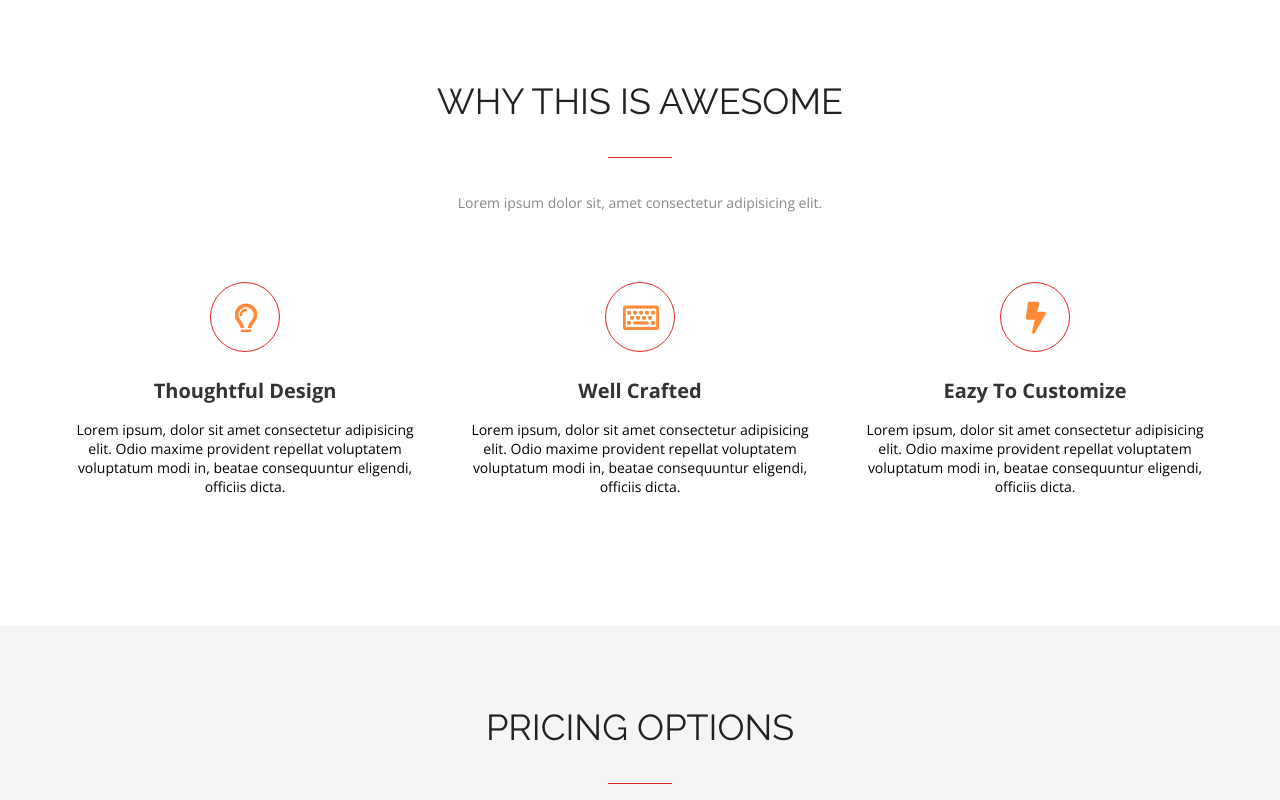
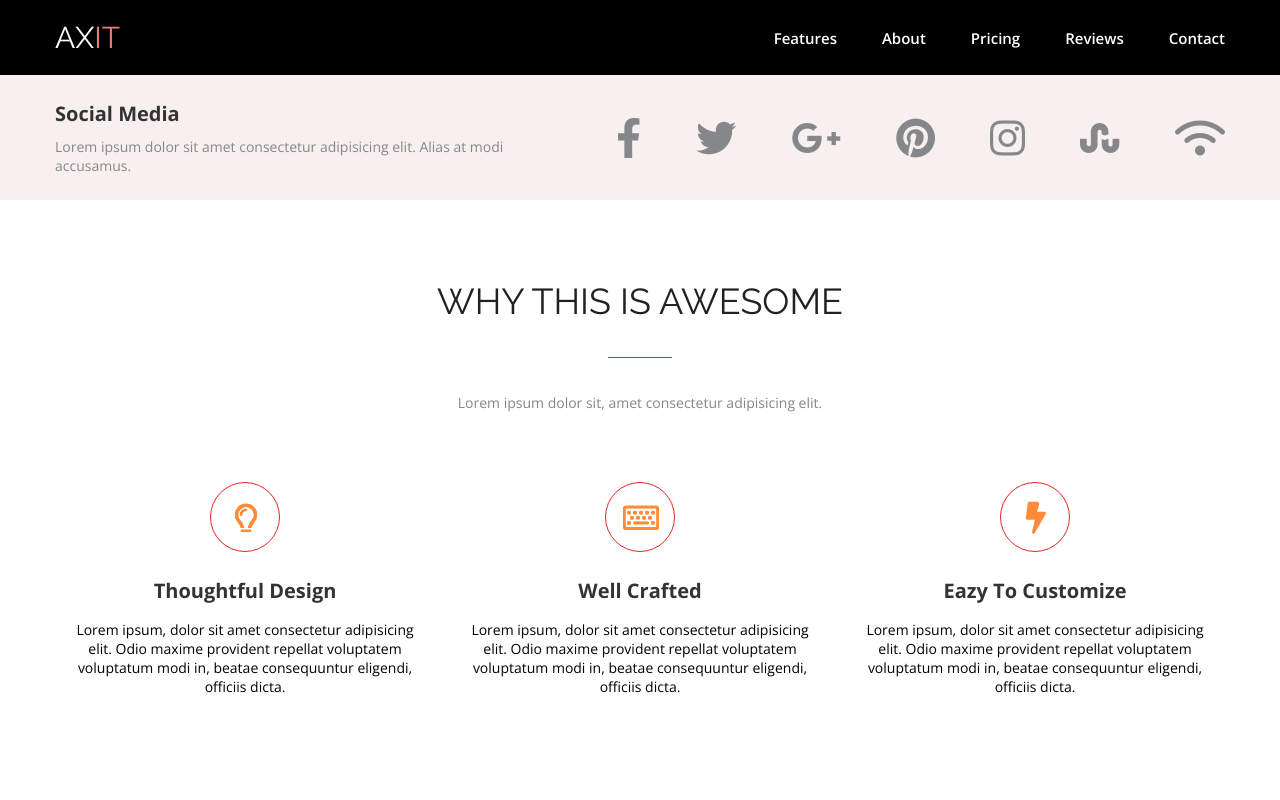
Before and after one commit to kmpronina/FE49-Landing-Ksenia-Pronina, a plain HTML site: page index.html in a window 1280 px wide. Shown: the top 800 px of the page. Drawn offline with nearby package versions, Linux system fonts and the light colour scheme.

Commit message:
added header, footer, social

```diff
--- a/css/axure.css
+++ b/css/axure.css
@@ -4,7 +4,7 @@
   background-position: center;
   background-size: cover;
   padding: 80px 0 45px;
-  z-index: 10;
+  z-index: 1;
   position: relative;
 }
 .axure::after {
@@ -21,9 +21,7 @@
   max-width: 1170px;
   padding: 0 15px;
   margin: auto;
-  /* background-color: rgba(0, 0, 0, 0); */
   background: none;
-  z-index: 1000;
 }
 #subtitle-axure {
   color: #fff;
@@ -45,7 +43,6 @@
   line-height: 20px;
 }
 .axure-bottom {
-  /* margin: 15px auto 0px; */
   text-align: center;
 }
 a.axure-bottom__bottom {
--- a/css/cdn.css
+++ b/css/cdn.css
@@ -1 +1,2 @@
 @import url("https://fonts.googleapis.com/css2?family=Open+Sans:wght@400;600;700&family=Raleway:wght@300;400;700&display=swap");
+@import url("https://cdnjs.cloudflare.com/ajax/libs/font-awesome/6.4.0/css/all.min.css");
--- a/css/customers.css
+++ b/css/customers.css
@@ -32,8 +32,8 @@
 .customers-card__opinion::after {
   content: "";
   position: absolute;
-  left: 75px;
-  bottom: -37px;
+  top: 100%;
+  left: 40px;
   width: 0;
   height: 0;
   border: 20px solid transparent;
@@ -45,15 +45,14 @@
   flex-direction: row;
   flex-wrap: nowrap;
   justify-content: space-around;
+  align-items: center;
   margin-top: 25px;
 }
 .cusstomers-card__img {
-  margin: auto;
   border: 0px solid #e72424;
   border-radius: 50%;
   height: 70px;
   width: 70px;
-  margin-bottom: 25px;
   display: flex;
   justify-content: center;
   align-items: center;
@@ -66,7 +65,6 @@
   height: 100%;
 }
 .customers-card-info__name {
-  padding-right: 35px;
 }
 span.customers-card-info-name__name {
   font-family: "Open Sans", sans-serif;
--- /dev/null
+++ b/css/footer.css
@@ -0,0 +1,28 @@
+.footer {
+  background-color: #000000;
+}
+#container-footer {
+  padding: 20px 0;
+  background: none;
+}
+.footer-nav {
+  margin: 0 auto 10px;
+  display: flex;
+  justify-content: space-between;
+  align-items: center;
+}
+.footer-nav li {
+  margin-left: 25px;
+}
+.footer-nav a {
+  font-size: 30px;
+  vertical-align: middle;
+}
+.footer-trademark {
+  text-align: center;
+  text-transform: capitalize;
+  font-family: "Open Sans", sans-serif;
+  font-size: 9px;
+  line-height: 19px;
+  color: #86878b;
+}
--- /dev/null
+++ b/css/header.css
@@ -0,0 +1,55 @@
+.header {
+  background-color: #000000;
+  color: #fff;
+}
+#header-container {
+  padding: 20px 0;
+  background: none;
+  display: flex;
+  justify-content: space-between;
+  align-items: center;
+}
+.header__logo {
+  text-transform: uppercase;
+  font-family: "Raleway", sans-serif;
+  font-size: 30px;
+  font-weight: 400;
+  line-height: 35px;
+  display: inline;
+}
+.header__logo p::after {
+  content: "it";
+  display: inline;
+  color: #ec7979;
+}
+.nav {
+  display: flex;
+  justify-content: space-between;
+}
+.nav li {
+  margin-left: 45px;
+}
+.nav a {
+  font-family: "Open Sans", sans-serif;
+  font-weight: 600;
+  font-size: 15px;
+  line-height: 20px;
+  text-transform: capitalize;
+  color: #fff;
+}
+.nav a:hover {
+  color: #ec7979;
+}
+.nav li:hover {
+  transform: scale(1.2);
+}
+.feat {
+}
+.about {
+}
+.price {
+}
+.reviews {
+}
+.contact {
+}
--- a/css/index.css
+++ b/css/index.css
@@ -3,6 +3,9 @@
 @import url("./pricing.css");
 @import url("./customers.css");
 @import url("./axure.css");
+@import url("./header.css");
+@import url("./social.css");
+@import url("./footer.css");
 
 * {
   margin: 0;
--- a/css/pricing.css
+++ b/css/pricing.css
@@ -48,6 +48,9 @@
   line-height: 50px;
   margin-bottom: 4px;
 }
+.pricing-card__free:last-child {
+  margin-bottom: 0;
+}
 .pricing-card__1gb {
   font-family: "Open Sans", sans-serif;
   font-size: 14px;
--- /dev/null
+++ b/css/social.css
@@ -0,0 +1,88 @@
+.social {
+  background-color: #f8efef;
+  padding: 10px 0;
+}
+#container-social {
+  display: flex;
+  justify-content: space-between;
+  align-items: center;
+  background: none;
+  padding: 15px 0;
+}
+.social-info-title {
+  text-transform: capitalize;
+  font-family: "Open Sans", sans-serif;
+  font-weight: 700;
+  font-size: 20px;
+  line-height: 27px;
+  color: #333;
+  margin-bottom: 10px;
+}
+.social-info-description {
+  font-family: "Open Sans", sans-serif;
+  font-size: 14px;
+  line-height: 19px;
+  display: flex;
+  align-items: center;
+  color: #86878b;
+}
+.social-info {
+}
+.social-nav {
+  display: flex;
+  justify-content: space-between;
+  align-items: center;
+}
+.social-nav li {
+  margin-left: 55px;
+}
+.social-nav a {
+  font-size: 40px;
+  vertical-align: middle;
+}
+i {
+  transition: 0.2s;
+}
+.facebook-social:hover {
+  transform: rotate(90deg);
+  color: #3b5998;
+}
+.facebook-social-link:hover {
+  color: #3b5998;
+}
+
+.twitter-social:hover {
+  transform: translate(15px, 15px);
+}
+.twitter-social-link {
+}
+
+.google-social:hover {
+  transform: skew(25deg, 25deg);
+}
+.google-social-link {
+}
+
+.pinterest-social:hover {
+  transform: rotate(90deg);
+}
+.pinterest-social-link {
+}
+
+.instagram-social:hover {
+  transform: scale(1.5);
+}
+.instagram-social-link {
+}
+
+.stumbleupon-social:hover {
+  transform: translate(-15px, -15px);
+}
+.stubleupon-social-link {
+}
+
+.wifi-social:hover {
+  transform: rotate(-90deg);
+}
+.wifi-social-link {
+}
--- a/index.html
+++ b/index.html
@@ -8,6 +8,39 @@
     <title>Landing-Ksenia-Pronina</title>
   </head>
   <body>
+    <header class="header">
+      <div class="container" id="header-container">
+      <div class="header__logo">
+       <p>ax</p>
+      </div>
+      <ol class="nav">
+        <li><a class="feat" href="#">features</a></li>
+        <li><a class="about" href="#">about</a></li>
+        <li><a class="price" href="#">pricing</a></li>
+        <li><a class="reviews" href="#">reviews</a></li>
+        <li><a class="contact" href="#">contact</a></li>
+      </ol>
+    </div>
+    </header>
+    <section class="social">
+      <div class="container" id="container-social">
+        <div class="social-info">
+          <h2 class="social-info-title">social media</h2>
+          <p class="social-info-description">Lorem ipsum dolor sit amet consectetur adipisicing elit. Alias at modi accusamus.</p>
+        </div>
+        <div class="social-nav">
+          <ol class="social-nav">
+            <li><a href="#" class="facebook-social-link"><i class="fa-brands fa-facebook-f facebook-social" style="color: #86878b;"></i></a></li>
+            <li><a href="#" class="twitter-social-link"><i class="fa-brands fa-twitter twitter-social" style="color: #86878b;"></i></a></li>
+            <li><a href="#" class="google-social-link"><i class="fa-brands fa-google-plus-g google-social" style="color: #86878b;"></i></a></li>
+            <li><a href="" class="pinterest-social-link"><i class="fa-brands fa-pinterest pinterest-social" style="color: #86878b;"></i></a></li>
+            <li><a href="#" class="instagram-social-link"><i class="fa-brands fa-instagram instagram-social" style="color: #86878b;"></i></a></li>
+            <li><a href="" class="stubleupon-social-link"><i class="fa-brands fa-stumbleupon stumbleupon-social" style="color: #86878b;"></i></a></li>
+            <li><a href="#" class="wifi-social-link"><i class="fa-solid fa-wifi wifi-social" style="color: #86878b;"></i></a></li>
+          </ol>
+        </div>
+      </div>
+    </section>
     <section class="awesome">
       <div class="container">
         <h2 class="subtitle">why this is awesome</h2>
@@ -60,7 +93,6 @@
         </div>
       </div>
     </section>
-
     <section class="pricing">
       <div class="container" id="pricing-container">
         <h2 class="subtitle">pricing options</h2>
@@ -168,5 +200,21 @@
         </div>
       </div>
     </section>
+    <footer class="footer">
+      <div class="container" id="container-footer">
+        <div class="footer-nav">
+          <ol class="footer-nav">
+            <li><a href="#" class="facebook-footer-link"><i class="fa-brands fa-facebook-f facebook-footer" style="color: #86878b;"></i></a></li>
+            <li><a href="#" class="twitter-footer-link"><i class="fa-brands fa-twitter twitter-footer" style="color: #86878b;"></i></a></li>
+            <li><a href="#" class="google-footer-link"><i class="fa-brands fa-google-plus-g google-footer" style="color: #86878b;"></i></a></li>
+            <li><a href="" class="pinterest-footer-link"><i class="fa-brands fa-pinterest pinterest-footer" style="color: #86878b;"></i></a></li>
+            <li><a href="#" class="instagram-footer-link"><i class="fa-brands fa-instagram instagram-footer" style="color: #86878b;"></i></a></li>
+            <li><a href="" class="stubleupon-footer-link"><i class="fa-brands fa-stumbleupon stumbleupon-footer" style="color: #86878b;"></i></a></li>
+            <li><a href="#" class="wifi-footer-link"><i class="fa-solid fa-wifi wifi-footer" style="color: #86878b;"></i></a></li>
+          </ol>
+        </div>
+        <div class="footer-trademark"><p><i class="fa-sharp fa-regular fa-copyright" style="color: #86878b;"></i> 2015 axure themes</p></div>
+      </div>
+    </footer>
   </body>
 </html>
```
